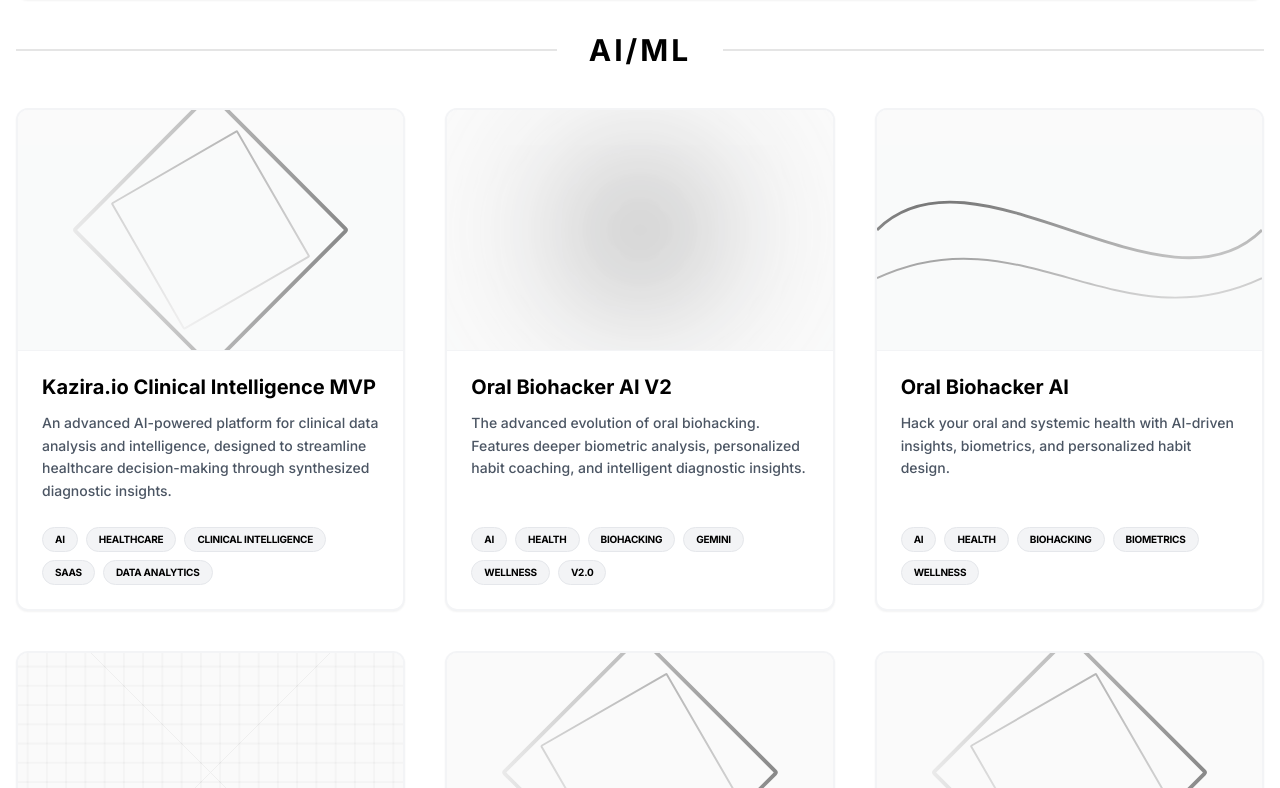
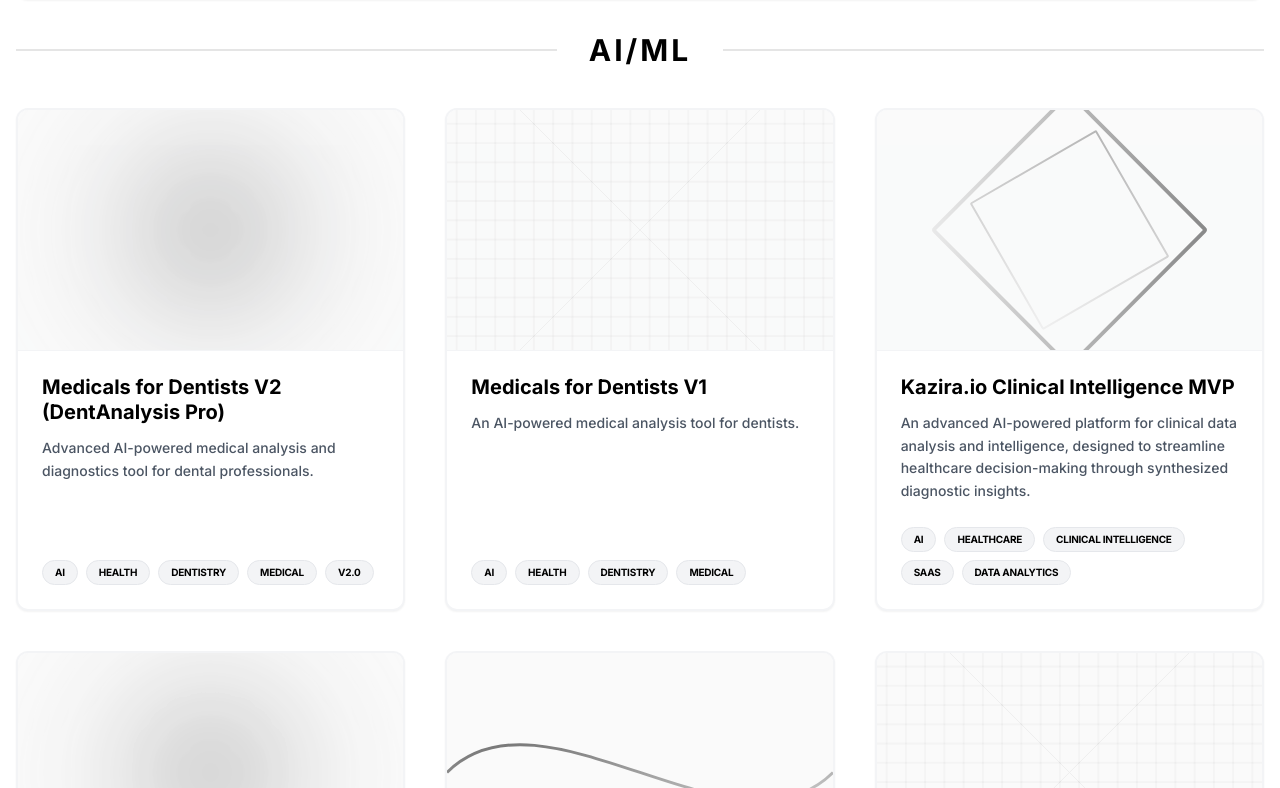
Before and after one commit to eltonarunga/Software-Compositions, a React (Vite) app: page / in a window 1280 px wide. Shown: the part 872-1660 px from the top of the page. Built offline with nearby package versions, Linux system fonts and the light colour scheme.

Commit message:
feat: Add two new AI/ML projects to link tree
Introduces "Medicals for Dentists V2 (DentAnalysis Pro)" and "Medicals for Dentists V1" to the project showcase. These entries enhance the AI/ML category with a focus on dental health diagnostics.

```diff
--- a/constants.ts
+++ b/constants.ts
@@ -20,6 +20,26 @@
 
 
 export const PROJECTS: Project[] = [
+  {
+    id: 41,
+    title: 'Medicals for Dentists V2 (DentAnalysis Pro)',
+    description: 'Advanced AI-powered medical analysis and diagnostics tool for dental professionals.',
+    imageUrl: getImageForIndex(2),
+    url: 'https://g.co/gemini/share/7ab77dc1156a',
+    tags: ['AI', 'Health', 'Dentistry', 'Medical', 'V2.0'],
+    category: 'AI/ML',
+    createdAt: '2025-02-22',
+  },
+  {
+    id: 40,
+    title: 'Medicals for Dentists V1',
+    description: 'An AI-powered medical analysis tool for dentists.',
+    imageUrl: getImageForIndex(3),
+    url: 'https://g.co/gemini/share/5b3a5214cb12',
+    tags: ['AI', 'Health', 'Dentistry', 'Medical'],
+    category: 'AI/ML',
+    createdAt: '2025-02-22',
+  },
   {
     id: 39,
     title: 'Popnants 500 App MVPs',
--- a/index.html
+++ b/index.html
@@ -22,6 +22,7 @@
   }
 }
 </script>
+<link rel="stylesheet" href="/index.css">
 </head>
   <body class="bg-white">
     <noscript>You need to enable JavaScript to run this app.</noscript>
```
